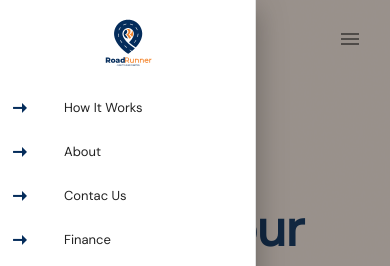
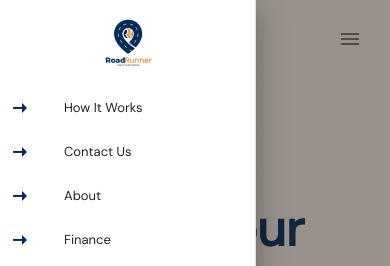
Before and after one commit to sadeeqdev/roadrunner-landing-page, a Vue app: page /home in a window 390 px wide. Both pictures are taken after a click on the button 350 px from the left and 39 px from the top of the page. Shown: the top 266 px of the page. Built offline with nearby package versions, Linux system fonts and the light colour scheme.

Commit message:
fixed mobile navbar

```diff
--- a/src/components/Navbar.vue
+++ b/src/components/Navbar.vue
@@ -53,13 +53,21 @@
             </div>
             <v-list nav dense class="px-0">
                 <v-list-item-group active-class="deep-blue--text text--white-4">
-                    <v-list-item link to="/howitworks" class=" py-0">
+                    <v-list-item link to="/howitworks" class="py-0">
                         <v-list-item-icon>
                             <v-icon color="#042C5B">
                                 mdi-arrow-right-thin
                             </v-icon>
                         </v-list-item-icon>
                         <v-list-item-title>How It Works</v-list-item-title>
+                    </v-list-item>
+                    <v-list-item link to="/contactus">
+                        <v-list-item-icon>
+                            <v-icon color="#042C5B">
+                                mdi-arrow-right-thin
+                            </v-icon>
+                        </v-list-item-icon>
+                        <v-list-item-title>Contact Us</v-list-item-title>
                     </v-list-item>
                     <v-list-item link to="/about">
                         <v-list-item-icon>
@@ -68,14 +76,6 @@
                             </v-icon>
                         </v-list-item-icon>
                         <v-list-item-title>About</v-list-item-title>
-                    </v-list-item>
-                    <v-list-item link to="/contactus">
-                        <v-list-item-icon>
-                            <v-icon color="#042C5B">
-                                mdi-arrow-right-thin
-                            </v-icon>
-                        </v-list-item-icon>
-                        <v-list-item-title>Contac Us</v-list-item-title>
                     </v-list-item>
                     <v-list-item link to="/finance">
                         <v-list-item-icon>
```
